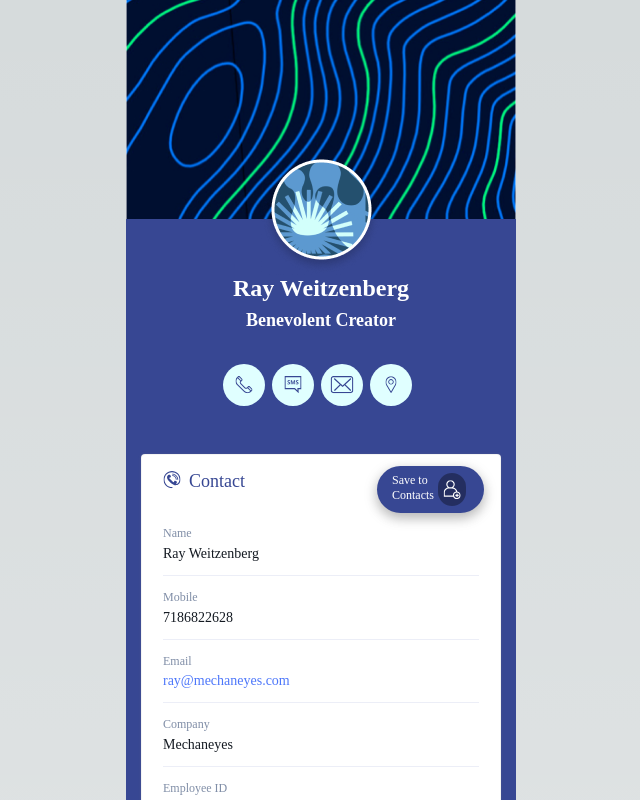
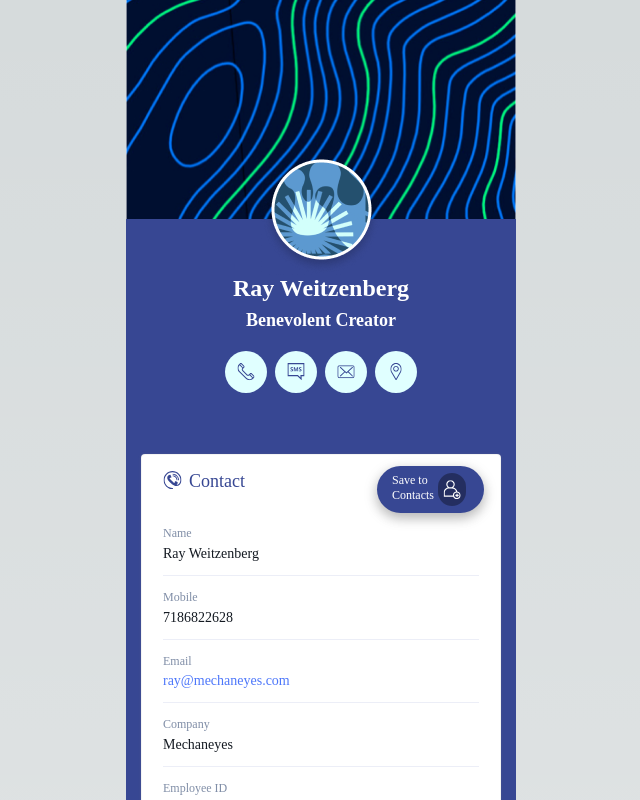
Before and after one commit to mechaneyes/algoeye, a Next.js app: page /ray in a window 1280 px wide. Shown: the top 800 px of the page, without its empty margins (319-959 px from the left). Built offline with nearby package versions, Linux system fonts and the light colour scheme.

Commit message:
connect icons

```diff
--- a/src/app/ray/page.js
+++ b/src/app/ray/page.js
@@ -24,68 +24,28 @@
                 <h1>Ray Weitzenberg</h1>
                 <h2>Benevolent Creator</h2>
               </div>
-              <div className={styles.container7}>
-                <div className={styles.container8}>
-                  <div className={styles.list}>
-                    <div className={styles.itemmargin}>
-                      <div className={styles.item}>
-                        <div className={styles.link}>
-                          <div className={styles.container9}>
+              <div className="connect-icons">
+                <div className="connect-icons__item">
+                  <img alt="phone icon" src="images/phone.svg" />
+                </div>
+                <div className="connect-icons__item">
+                  <img alt="sms icon: text bubble" src="images/sms.svg" />
+                </div>
+                <div className="connect-icons__item">
+                  <a href="mailto:ray@mechaneyes.com" className={styles.link2}>
                     <img
-                              className={styles.icon}
-                              alt=""
-                              src="images/phone.svg"
-                            />
-                          </div>
-                        </div>
-                      </div>
-                    </div>
-                    <div className={styles.itemmargin}>
-                      <div className={styles.item1}>
-                        <div className={styles.link}>
-                          <div className={styles.container9}>
-                            <img
-                              className={styles.icon1}
-                              alt=""
-                              src="images/sms.svg"
-                            />
-                          </div>
-                        </div>
-                      </div>
-                    </div>
-                    <div className={styles.itemmargin}>
-                      <div className={styles.item2}>
-                        <a
-                          href="mailto:ray@mechaneyes.com"
-                          className={styles.link2}
-                        >
-                          <div className={styles.container9}>
-                            <img
-                              className={styles.icon2}
-                              alt=""
+                      alt="email icon: envelope image"
                       src="images/mail.svg"
                     />
-                          </div>
                   </a>
                 </div>
-                    </div>
-                    <div className={styles.itemmargin}>
-                      <div className={styles.item3}>
-                        <a
-                          href="https://www.google.com/maps/search/394+Myrtle+Ave%2C+%2399"
-                          className={styles.link2}
-                        >
-                          <div className={styles.container9}>
+                <div className="connect-icons__item">
+                  <a href="https://www.google.com/maps/search/394+Myrtle+Ave%2C+%2399">
                     <img
-                              className={styles.icon3}
-                              alt=""
+                      alt="location icon: map pin"
                       src="images/location.svg"
                     />
-                          </div>
                   </a>
-                      </div>
-                    </div>
-                  </div>
                 </div>
               </div>
               <div className={styles.container13}>
--- a/src/app/styles/_vcard.scss
+++ b/src/app/styles/_vcard.scss
@@ -69,4 +69,37 @@
       }
     }
   }
+
+  .connect-icons {
+    display: flex;
+    flex-direction: row;
+    align-items: flex-start;
+    justify-content: center;
+    gap: 0.5rem;
+     position: absolute;
+    top: 8.5rem;
+    right: -0.937rem;
+    left: -0.937rem;
+
+    &__item {
+      width: 2.625rem;
+      border-radius: 40px;
+      background-color: #e0ffff;
+      height: 2.625rem;
+      display: flex;
+      flex-direction: column;
+      align-items: center;
+      justify-content: flex-start;
+      padding: 0.75rem 0.75rem 0.562rem;
+      box-sizing: border-box;
+
+      img {
+        width: 1.125rem;
+        position: relative;
+        height: 1.125rem;
+        overflow: hidden;
+        flex-shrink: 0;
+      }
+    }
+  }
 }
--- a/src/app/styles/index.module.css
+++ b/src/app/styles/index.module.css
@@ -13,18 +13,13 @@
   padding: 0rem 5.181rem;
 }
 .icon {
-  width: 1.125rem;
-  position: relative;
-  height: 1.125rem;
-  overflow: hidden;
-  flex-shrink: 0;
 }
-.container9 {
+/* .container9 {
   display: flex;
   flex-direction: row;
   align-items: flex-start;
   justify-content: flex-start;
-}
+} */
 .link {
   display: flex;
   flex-direction: row;
@@ -119,14 +114,6 @@
   padding: 0.75rem 0.937rem 0.562rem;
   box-sizing: border-box;
 }
-.list {
-  align-self: stretch;
-  display: flex;
-  flex-direction: row;
-  align-items: flex-start;
-  justify-content: center;
-  padding: 0rem 5.125rem;
-}
 .container8 {
   align-self: stretch;
   flex: 1;
@@ -140,16 +127,6 @@
   min-height: 0.063rem;
 }
 .container7 {
-  position: absolute;
-  width: calc(100% + 30px);
-  top: 9.287rem;
-  right: -0.937rem;
-  left: -0.937rem;
-  display: flex;
-  flex-direction: row;
-  flex-wrap: wrap;
-  align-items: flex-start;
-  justify-content: center;
 }
 .mechaneyesvialinkedingifIcon {
   align-self: stretch;
```
Lines whose indentation alone changed are shown as unchanged.
